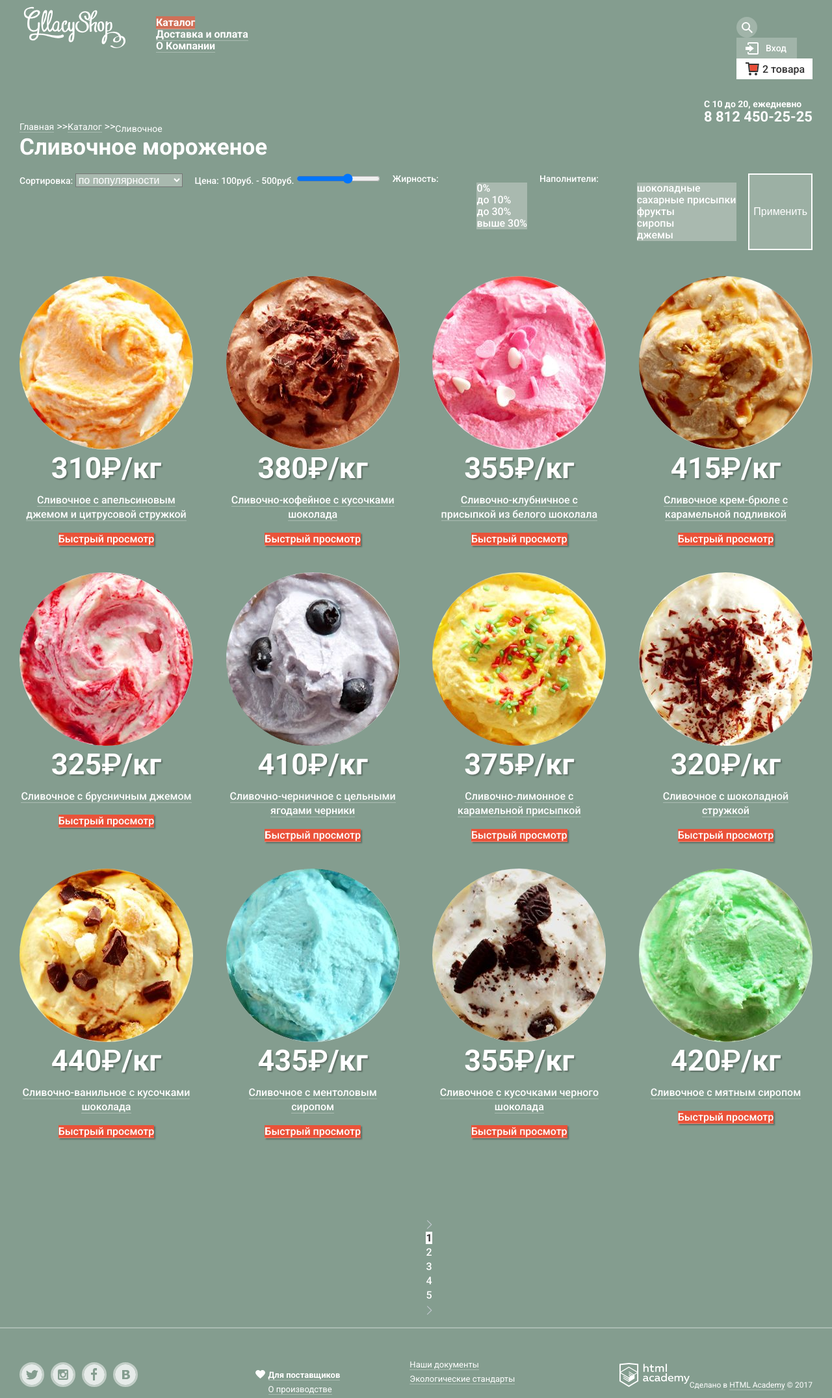
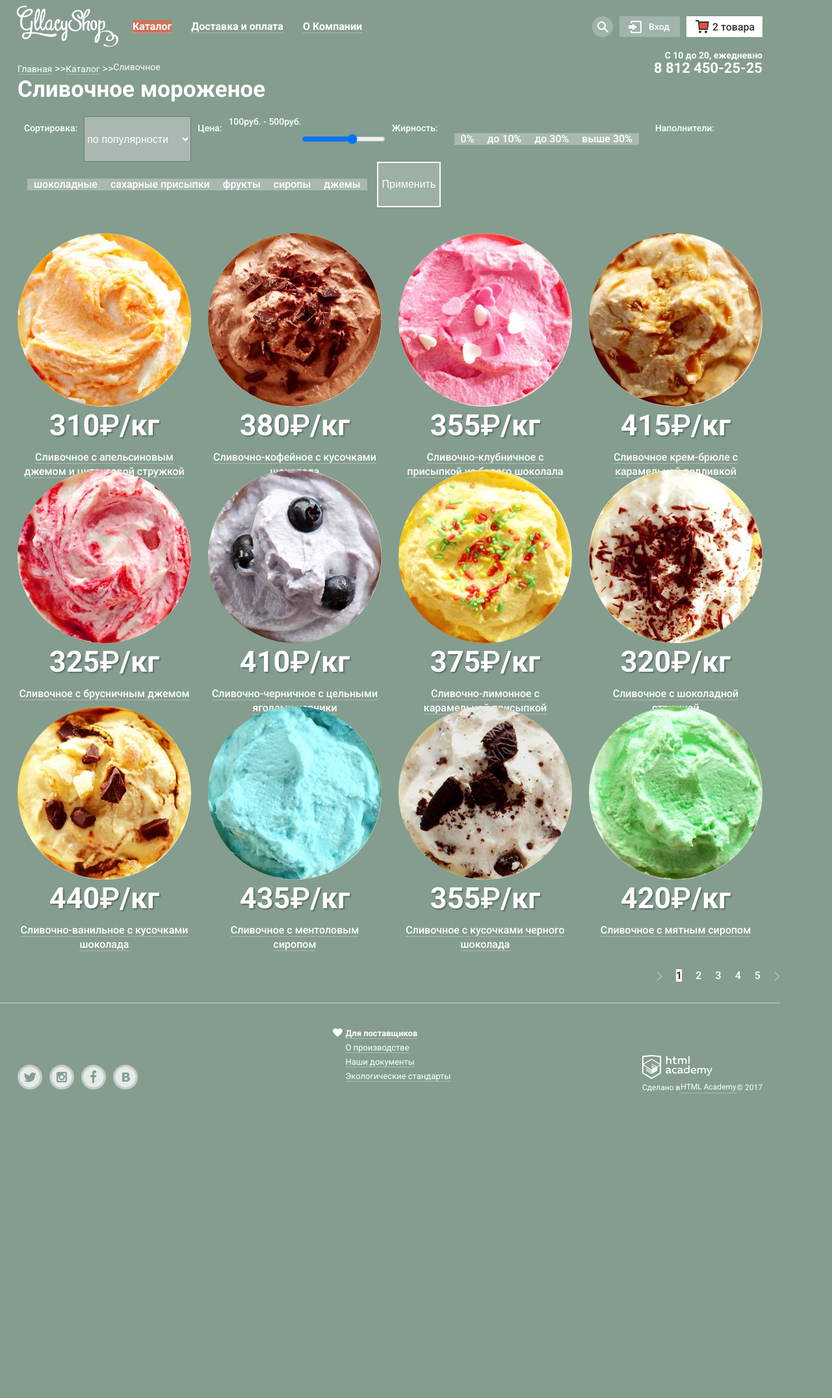
Before and after one commit to IvelinaCh/452149-gllacy, a plain HTML site: page catalog.html in a window 1280 px wide. Shown: the whole page at 65% size. After the commit the page ends 1708 px from the top, so only its background shows below. Drawn offline with Linux system fonts and the light colour scheme.

Commit message:
сетка
2

```diff
--- a/catalog.html
+++ b/catalog.html
@@ -27,14 +27,14 @@
 				<li><a class="main-menu-li" href="#">О Компании</a></li>
 			</ul>
 			<ul class="user-navigation no-mark">
-				<li>
+				<li class="user-navigation-li">
 					<button class="user-style button button-search" type="button">Поиск</button>
 					<form class="search-form" method="get">
 						<span class="visually-hidden">Поиск</span>
 						<input class="input" type="search" id="search" name="search" placeholder="Что ищем?">
 					</form>
 				</li>
-				<li>
+				<li class="user-navigation-li">
 					<a class="user-style button-entrance" href="#">Вход</a>
 					<section class="login">
 						<h3 class="visually-hidden caption">Авторизация</h3>
@@ -53,7 +53,7 @@
 							</p>
 					</section>
 				</li>
-				<li><a class="user-style2  button-basket2" href="#">2 товара</a>
+				<li class="user-navigation-li"><a class="user-style2  button-basket2" href="#">2 товара</a>
 					<section class="busket">
 						<h3 class="visually-hidden caption">Содержимое корзины</h3>
 						<form class="busket-form" method="get">
@@ -97,26 +97,24 @@
 
 		<h1 class="title">Сливочное мороженое</h1>
 		<form class="filter" method="get" action="https://echo.htmlacademy.ru">
-			<label>Сортировка:
-				<select>
+			<label class="form-list" for="form-list">Сортировка:</label>
+				<select class="form-list-select" id="form-list">
 					<option>по популярности</option>
 					<option>сначала недорогие</option>
 					<option>сначала дорогие</option>
 					<option>по жирности</option>
 				</select>
-			</label>
-			<label>Цена: 100руб. - 500руб.
-				<input type="range" min="100" max="500" step="10" value="350">
-			</label>
-			<span class="hit">Жирность:</span>
-				<ul id="hit" class="fat-radio-list no-mark">
+			<label class="range" for="price-range">Цена: </label><span class="diapason-price">100руб. - 500руб.</span>
+				<input class="input-range" type="range" id="price-range" min="100" max="500" step="10" value="350">
+			<label class="fat" for="fat-list">Жирность:</label>
+				<ul id="fat-list" class="fat-radio-list no-mark">
 					<li><label><input type="radio" class="visually-hidden" name="fat" value="0%">0%</label></li>
 					<li><label><input type="radio" class="visually-hidden" name="fat" value="до 10%">до 10%</label></li>
 					<li><label><input type="radio" class="visually-hidden" name="fat" value="до 30%">до 30%</label></li>
 					<li><label><input type="radio" class="visually-hidden" name="fat" value="выше 30%">выше 30%</label></li>
 				</ul>
-			<span class="topping">Наполнители:</span>
-				<ul id="topping" class="topping-list no-mark">
+			<label class="topping" for="topping-list">Наполнители:</label>
+				<ul id="topping-list" class="topping-list no-mark">
 					<li><label><input type="checkbox" class="visually-hidden" name="topping" value="chokolad">шоколадные</label></li>
 					<li><label><input type="checkbox" class="visually-hidden" name="topping" value="sugar">сахарные присыпки</label></li>
 					<li><label><input type="checkbox" class="visually-hidden" name="topping" value="fruit">фрукты</label></li>
@@ -228,7 +226,9 @@
 				<li><a href="#">Экологические стандарты</a></li>
 			</ul>
 		</div>
-		<p class="copyright"><img src="img/logo-htmlacademy.svg" width="108" height="39" alt="">Сделано в <a href="https://htmlacademy.ru/">HTML Academy</a> © 2017</p>
+		<p class="copyright">
+		<!--<img src="img/logo-htmlacademy.svg" width="108" height="39" alt="">-->
+		Сделано в <a href="https://htmlacademy.ru/">HTML Academy</a> © 2017</p>
 	</footer>
   </body>
 </html>
--- a/css/style.css
+++ b/css/style.css
@@ -19,7 +19,8 @@ a {
 .login,
 .connection,
 .busket,
-.visually-hidden {
+.visually-hidden,
+.item {
 	display: none;
 }
 
@@ -374,9 +375,9 @@ input::placeholder:focus {
 	color: #ffffff;
 }
 
-.about-us {
+/*.about-us {
 	column-count: 2;
-}
+}*/
 
 .about-us  a{
 	padding: 0;
@@ -760,61 +761,88 @@ input::placeholder:focus {
 	border: 3px solid #dae2de;
 }
 /*------------------------------------------------------------------------------------------------------------*/
-/*html,
-body {
-  min-width: 1122px;
-  min-height: 1750px;
-}
-body {
-  /* Временно для сетки *//*
-  background-image: url('../img/gllacy-catalog-1200.jpg');
-  background-size: 1372px auto;
-  background-repeat: no-repeat;
-}*/
 
 .main-header {
 	display: flex;
 	flex-wrap: wrap;
+	align-items: flex-start;
+	width: 1146px;
 	margin: 0;
-	padding: 10px 30px 0 30px;
+	padding: 5px 27px 0 27px;
+}
+
+.logo {
+	margin-left: -8px;
+	margin-top: 3px;
 }
 
 .main-navigation{
 	display: flex;
-	align-items: flex-start;
+	align-items: center;
 	width: 100%;
 	padding: 0;
 	margin: 0;
 }
 
+.site-navigation {
+	display: flex;
+	padding: 0;
+	margin: 0;
+	margin-left: 15px;
+}
+
+.main-menu-li {
+	margin-right: 30px;
+}
+
+		/*.main-menu-li:last-child {
+			margin-right: 0;}*/
+
+.user-navigation-li{
+	margin-left: 10px;
+}
+
 .user-navigation {
+	display: flex;
+	margin: 0;
+	padding: 0;
 	margin-left: auto;
 }
 
 .busy-hours {
+	margin: 0;
+	padding: 0;
 	margin-left: auto;
 	align-self: flex-end;
+	text-align: right;
 }
 
 .container {
-	padding-left: 30px;
-	padding-right: 30px;
+	width: 1146px;
+	padding-left: 27px;
+	padding-right: 27px;
 }
 
 .poster {
 	margin: 0;
 	padding: 0;
-	width: 100%;
-	height: 500px;
+	height: 490px;
 	overflow: hidden;
+	margin-bottom: 40px;
 }
 
 .present-variant,
 .news {
 	display: flex;
-	justify-content: space-between;
-	width: 100%; /*1146px*/
+	justify-content: center;
+	min-height: 229px;
+	margin: 0;
+	padding: 0;
 	margin-bottom: 40px;
+}
+
+.news {
+	min-height: 219px;
 }
 
 .present1,
@@ -822,16 +850,17 @@ body {
 .new,
 .subscription {
 	margin: 0;
-	padding: 0 20px;
+	padding: 20px;
 	width: 560px;
-	min-height: 229px;
+
 }
 
 .hits-list{
 	display: flex;
+	justify-content: space-between;
+	margin: 0;
+	padding: 0;
 	margin-bottom: 40px;
-	padding: 0;
-	justify-content: space-between;
 }
 
 .description {
@@ -851,66 +880,116 @@ body {
 	align-items: center;
 	min-width: 1200px;
 	min-height: 430px;
+	margin: 0;
+	margin-left: -27px;
 	background: url("../img/map1.jpg") no-repeat 50% 50%;
-	margin-bottom: 40px;
+
 }
 
 .contacts {
+	width: 302px;
+	min-height: 304px;
 	margin-left: auto;
+	margin-right: 27px;
 }
 
 .main-footer {
 	display: flex;
-	padding: 40px 30px;
-	justify-content: space-between;
-	align-items: center;
+	align-items: flex-end;
+	width: 1146px;
+	margin: 0;
+	padding: 18px 27px 25px 27px;
 }
 
 .social-list {
-	padding: 0;
-	margin: 0;
 	display: flex;
 	justify-content: space-between;
 	align-items: center;
+	padding: 0;
+	margin: 0;
 }
 
 .social {
-	margin-right: 10px;
+	margin-right: 11px;
+	margin-top: 7px;
 }
 
 .social-vk {
 	margin-right: 0;
 }
 
+.about-us {
+	display: flex;
+	flex-wrap: wrap;
+	align-items: center;
+	justify-content: center;
+	width: 336px;
+	min-height: 46px;
+	padding: 0;
+	margin-left: 215px;
+	margin-right: 230px;
+}
+
+.copyright {
+	display: flex;
+	align-items: flex-end;
+	justify-content: space-between;
+	width: 188px;
+	height: 60px;
+	margin: 0;
+	padding:0;
+	background: url("../img/logo-htmlacademy.svg") no-repeat 0 0;
+	background-size: 108px 39px;
+}
+
 .breadcrambs {
 	display: flex;
+	align-self: flex-end;
 	margin: 0;
 	padding: 0;
-	align-items: flex-end;
 }
 
 .filter {
 	display: flex;
-	flex-wrap:rap;
-	justify-content: space-between;
-	margin-top: 20px;
+	flex-wrap: wrap;
+	/*width: 861px;*/
+	min-height: 133px;
+	margin: 0;
+	padding: 0;
+	margin-top: 21px;
 	margin-bottom: 40px;
+}
+
+.filter label {
+	margin: 0;
+	padding: 10px;
+}
+
+.fat-radio-list,
+.topping-list {
+	display: flex;
+	padding: 12px 15px;
 }
 
 .catalog-list  {
 	display: flex;
 	flex-wrap: wrap;
 	justify-content: space-between;
-	width: 100%;
+	margin: 0;
 	padding: 0;
+	margin-bottom: 40px; /*80px;*/
+}
+
+.paginator {
+	display: flex;
+	justify-content: space-between;
+	float: right;
+	width: 190px;
 	margin: 0;
-	margin-bottom: 80px;
+	margin-bottom: 30px;
+	margin-right: -27px;
+	padding: 0;
 }
-/*
-.paginator {
-	margin-left: auto;
-	margin-bottom: 30px;
-}*/
 
 .inner-page .main-footer {
 	border-top: 2px solid rgba(255, 255, 255, 0.3);
@@ -918,10 +997,13 @@ body {
 
 .catalog-list-item {
 	width: 267px;
+	height: 324px;/*283px; надо поднять текст на 40px*/
 	margin-bottom: 40px;
-	margin-right: 25px;
+	margin-right: 0px;
 }
 
 .catalog-list-item:nth-child(4n) {
 	margin-right: 0;
 }
+
+.description{height: 257px;}
```
Also changed, not shown: index.html (+9 -8 lines).
